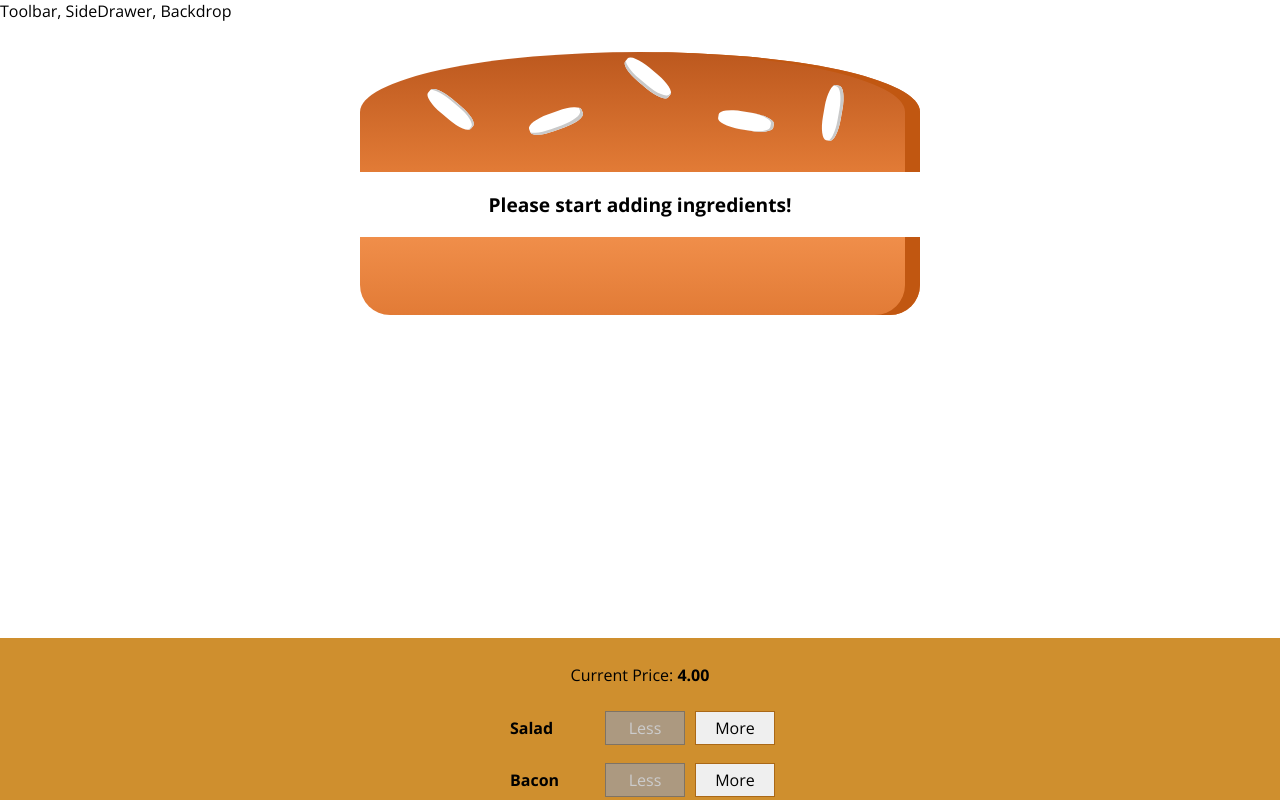
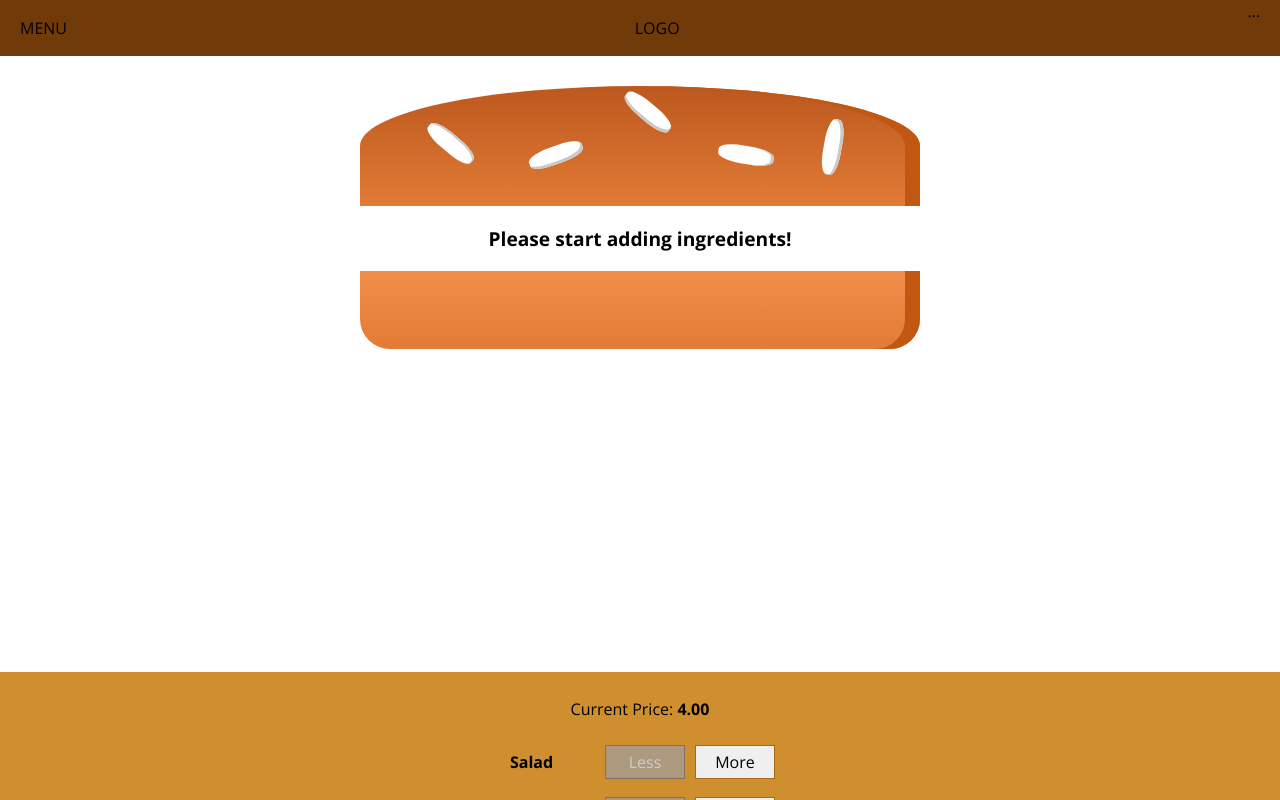
Before and after one commit to tomikonio/burger-shop, a React (Create React App) app: page / in a window 1280 px wide. Shown: the top 800 px of the page. Built offline with nearby package versions, Linux system fonts and the light colour scheme.

Commit message:
Add a toolbar component
Fix display of price at order summery

```diff
--- a/src/components/Burger/OrderSummery/OrderSummery.js
+++ b/src/components/Burger/OrderSummery/OrderSummery.js
@@ -19,6 +19,9 @@ const OrderSummery = props => {
       <h3>Your Order</h3>
       <p>A delicious burger with the following ingredients:</p>
       <ul>{ingredientSummery}</ul>
+      <p>
+        <strong>Total Price: {props.price.toFixed(2)}</strong>
+      </p>
       <p>Continue to Checkout?</p>
       <div style={{ display: 'flex' }}>
         <Button btnType="Danger" clicked={props.purchaseCancelled}>
--- a/src/components/Layout/Layout.js
+++ b/src/components/Layout/Layout.js
@@ -1,9 +1,11 @@
 import React from 'react';
+
+import Toolbar from '../Navigation/Toolbar/Toolbar';
 import classes from './Layout.module.css';
 
 const Layout = props => (
   <React.Fragment>
-    <div>Toolbar, SideDrawer, Backdrop</div>
+    <Toolbar />
     <main className={classes.Content}>{props.children}</main>
   </React.Fragment>
 );
--- a/src/components/Layout/Layout.module.css
+++ b/src/components/Layout/Layout.module.css
@@ -1,3 +1,3 @@
 .Content {
-  margin-top: 16px;
+  margin-top: 72px;
 }
--- /dev/null
+++ b/src/components/Navigation/Toolbar/Toolbar.js
@@ -0,0 +1,13 @@
+import React from 'react';
+
+import classes from './Toolbar.module.css';
+
+const Toolbar = props => (
+  <header className={classes.Toolbar}>
+    <div>MENU</div>
+    <div>LOGO</div>
+    <nav>...</nav>
+  </header>
+);
+
+export default Toolbar;
--- /dev/null
+++ b/src/components/Navigation/Toolbar/Toolbar.module.css
@@ -0,0 +1,18 @@
+.Toolbar {
+  height: 56px;
+  width: 100%;
+  position: fixed;
+  top: 0;
+  left: 0;
+  background-color: #703b09;
+  display: flex;
+  justify-content: space-between;
+  align-items: center;
+  padding: 0 20px;
+  box-sizing: border-box;
+  z-index: 90;
+}
+
+.Toolbar nav {
+  height: 100%;
+}
--- a/src/containers/BurgerBuilder/BurgerBuilder.js
+++ b/src/containers/BurgerBuilder/BurgerBuilder.js
@@ -100,6 +100,7 @@ class BurgerBuilder extends Component {
             ingredients={this.state.ingredients}
             purchaseCancelled={this.purchaseCancelHandler}
             purchaseContinued={this.purchaseContinueHandler}
+            price={this.state.totalPrice}
           />
         </Modal>
         <Burger ingredients={this.state.ingredients} />
```
